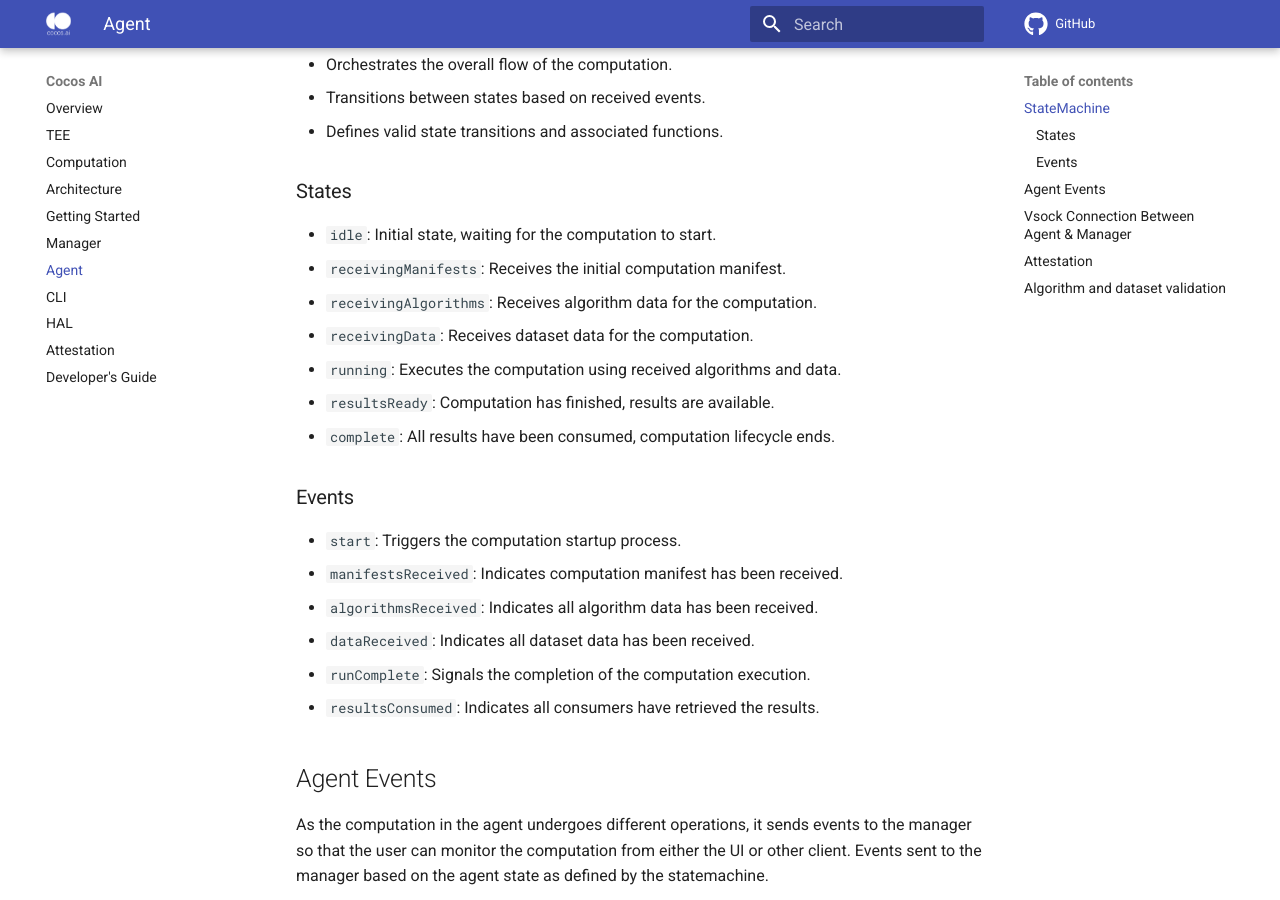
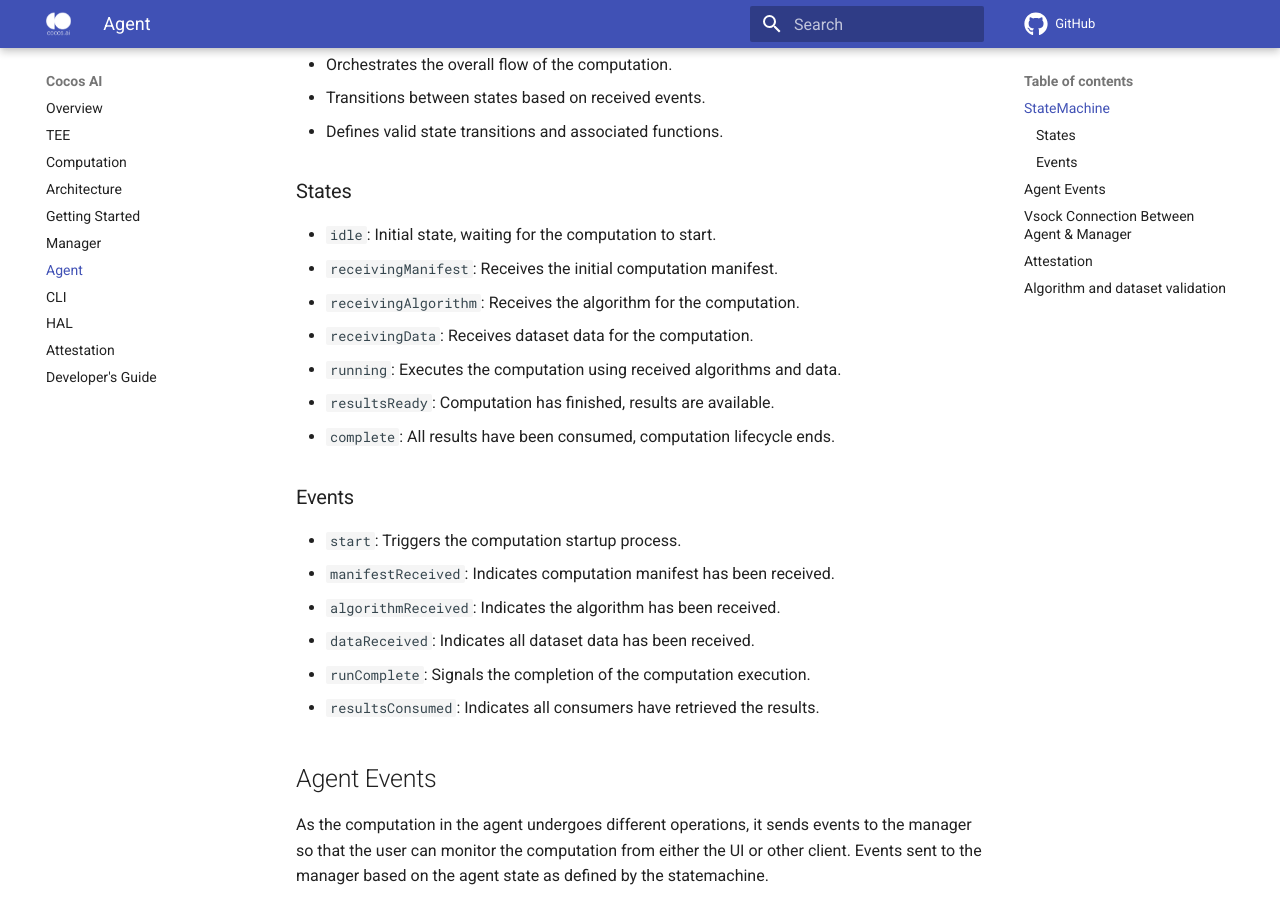
Before and after one commit to ultravioletrs/cocos-docs, an MkDocs documentation site: the page built from docs/agent.md, in a window 1280 px wide and 900 px high, scrolled down 805 px. Built offline with MkDocs 1.6.1 and Material for MkDocs 9.7.7, drawn with Linux system fonts in a browser that asks for light colours; comment, search, counter and statistics services are not loaded.

Commit message:
Update agent states and events
Signed-off-by: SammyOina <sammyoina@gmail.com>

```diff
--- a/docs/agent.md
+++ b/docs/agent.md
@@ -13,8 +13,8 @@ The picture below shows where the Agent runs in the Cocos system, helping us bet
 
 ### States
 - `idle`: Initial state, waiting for the computation to start.
-- `receivingManifests`: Receives the initial computation manifest.
-- `receivingAlgorithms`: Receives algorithm data for the computation.
+- `receivingManifest`: Receives the initial computation manifest.
+- `receivingAlgorithm`: Receives the algorithm for the computation.
 - `receivingData`: Receives dataset data for the computation.
 - `running`: Executes the computation using received algorithms and data.
 - `resultsReady`: Computation has finished, results are available.
@@ -22,8 +22,8 @@ The picture below shows where the Agent runs in the Cocos system, helping us bet
 
 ### Events
 - `start`: Triggers the computation startup process.
-- `manifestsReceived`: Indicates computation manifest has been received.
-- `algorithmsReceived`: Indicates all algorithm data has been received.
+- `manifestReceived`: Indicates computation manifest has been received.
+- `algorithmReceived`: Indicates the algorithm has been received.
 - `dataReceived`: Indicates all dataset data has been received.
 - `runComplete`: Signals the completion of the computation execution.
 - `resultsConsumed`: Indicates all consumers have retrieved the results.
```
